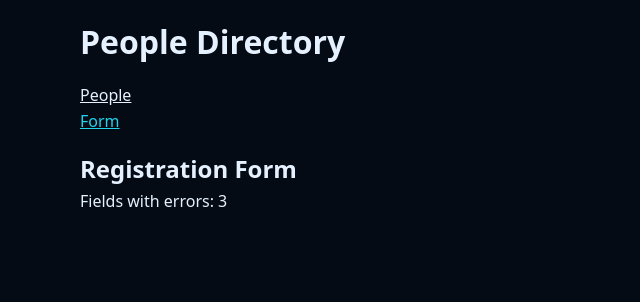
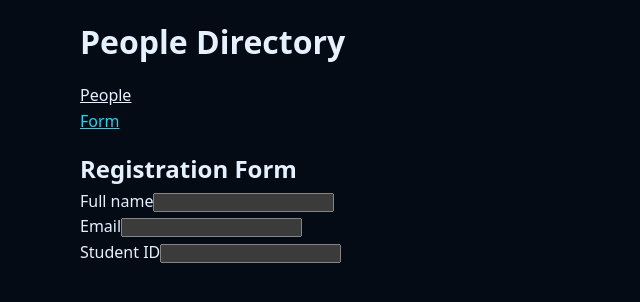
Before and after one commit to nguyenntkpvnm21/24521198_NguyenThaiKhanhNguyen_LAB4, a React (Vite) app: page /form in a window 1280 px wide. Shown: the top 302 px of the page, without its empty margins (0-640 px from the left). Built offline with nearby package versions, Linux system fonts and the light colour scheme.

Commit message:
feat: input field validation

```diff
--- /dev/null
+++ b/src/components/InputField.jsx
@@ -0,0 +1,32 @@
+import { useId } from 'react';
+import { useFormContext } from './FormContext.js';
+import styles from './InputField.module.css';
+
+export function InputField({ label, name, ...inputProps }) {
+  const id = useId();
+  const errorId = `${id}-error`;
+  const { values, errors, touched, submitAttempted, handleChange, handleBlur } =
+    useFormContext();
+  const error = touched[name] || submitAttempted ? errors[name] : undefined;
+
+  return (
+    <p className={styles.field}>
+      <label htmlFor={id}>{label}</label>
+      <input
+        {...inputProps}
+        id={id}
+        name={name}
+        value={values[name]}
+        onChange={handleChange}
+        onBlur={handleBlur}
+        aria-invalid={Boolean(error)}
+        aria-describedby={error ? errorId : undefined}
+      />
+      {error && (
+        <span id={errorId} className={styles.error} role="alert">
+          {error}
+        </span>
+      )}
+    </p>
+  );
+}
--- a/src/components/SimpleForm.jsx
+++ b/src/components/SimpleForm.jsx
@@ -1,14 +1,10 @@
 import { useId, useState } from 'react';
 import { validateForm } from '../utils/validateForm.js';
-import { FormContext, useFormContext } from './FormContext.js';
+import { FormContext } from './FormContext.js';
+import { InputField } from './InputField.jsx';
 import styles from './SimpleForm.module.css';
 
 const INITIAL_VALUES = { fullName: '', email: '', studentId: '' };
-
-function FormStatus() {
-  const { errors } = useFormContext();
-  return <output>Fields with errors: {Object.keys(errors).length}</output>;
-}
 
 export function SimpleForm() {
   const headingId = useId();
@@ -35,7 +31,15 @@ export function SimpleForm() {
       <section className={styles.panel} aria-labelledby={headingId}>
         <h2 id={headingId}>Registration Form</h2>
         <form className={styles.form} noValidate>
-          <FormStatus />
+          <InputField label="Full name" name="fullName" type="text" autoComplete="name" />
+          <InputField label="Email" name="email" type="email" autoComplete="email" />
+          <InputField
+            label="Student ID"
+            name="studentId"
+            type="text"
+            inputMode="numeric"
+            autoComplete="off"
+          />
         </form>
       </section>
     </FormContext.Provider>
```
